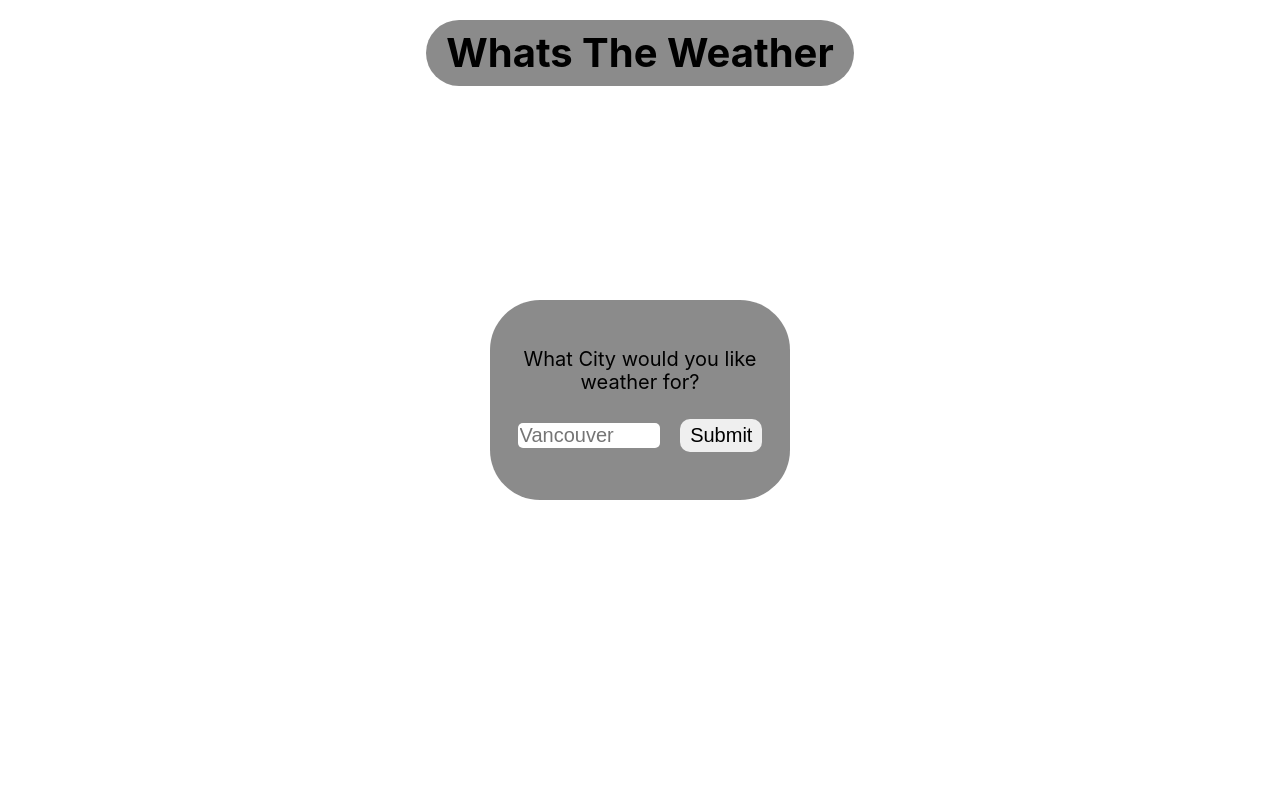
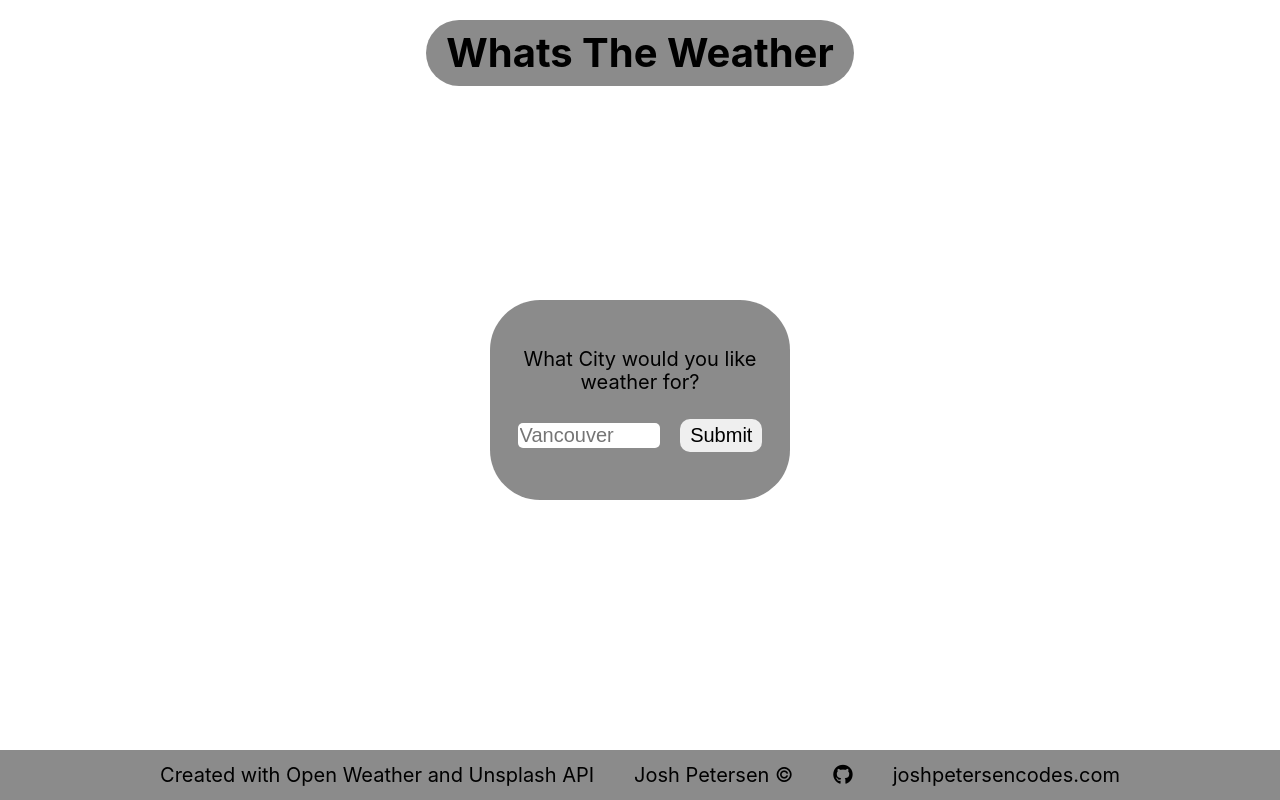
Before and after one commit to jpetersen92/weather-app, a React (Create React App) app: page / in a window 1280 px wide. Built offline with nearby package versions, Linux system fonts and the light colour scheme; no server answers.

Commit message:
updated error handeling

```diff
--- a/public/index.html
+++ b/public/index.html
@@ -24,7 +24,8 @@
       work correctly both with client-side routing and a non-root public URL.
       Learn how to configure a non-root public URL by running `npm run build`.
     -->
-    <title>React App</title>
+    <title>Weather App</title>
+    <script src="https://kit.fontawesome.com/8e7f7f44c9.js" crossorigin="anonymous"></script>
   </head>
   <body>
     <noscript>You need to enable JavaScript to run this app.</noscript>
--- a/src/App.css
+++ b/src/App.css
@@ -29,6 +29,11 @@ h1 {
   background-color: rgba(110, 110, 110, 0.8);
   border-radius: 50px;
   padding: 10px 20px;
+}
+
+a {
+  color: #000;
+  text-decoration: none;
 }
 
 .App {
@@ -118,7 +123,7 @@ button:hover {
 
 .back {
   position: absolute;
-  bottom: 20px;
+  bottom: 100px;
   padding: 5px 10px;
   background-color: rgba(110, 110, 110, 0.8);
   border: none;
@@ -245,3 +250,14 @@ input:checked + .switch-left + .switch-right {
 input:checked + .switch-left + .switch-right::before {
   background-color: #ccc;
 }
+
+footer {
+  position: absolute;
+  bottom: 0;
+  background-color: rgba(110, 110, 110, 0.8);
+  width: 100%;
+  height: 50px;
+  display: flex;
+  justify-content: center;
+  align-items: center;
+}
--- a/src/App.js
+++ b/src/App.js
@@ -3,6 +3,7 @@ import axios from 'axios';
 import './App.css';
 import WeatherCard from './components/WeatherCard';
 import UserInput from './components/UserInput'
+import Footer from './components/Footer';
 
 function App() {
 
@@ -35,7 +36,9 @@ function App() {
       setWeather(res.data.weather[0].description);
       setIcon(`http://openweathermap.org/img/wn/${res.data.weather[0].icon}@4x.png`)
     })
+  }, [input, userInput])
 
+  useEffect(() => {
     axios({
       url: 'https://api.unsplash.com/photos/random',
       method: 'GET',
@@ -46,7 +49,7 @@ function App() {
     }).then((res) => {
       setBackground(res.data.urls.full)
     })
-  }, [userInput])
+  })
 
   const handleClick = () => {
     setUserInput(false)
@@ -69,6 +72,8 @@ function App() {
         <UserInput setInput={setInput} setUserInput={setUserInput}/>
         </>
       }
+
+      <Footer />
     </div>
   );
 }
--- /dev/null
+++ b/src/components/Footer.js
@@ -0,0 +1,14 @@
+const Footer = () => {
+    return(
+        <footer>
+            <ul>
+                <li>Created with Open Weather and Unsplash API</li>
+                <li>Josh Petersen ©</li>
+                <li><a href="https://github.com/jpetersen92"><i className="fab fa-github"></i></a></li>
+                <li><a href="https://www.joshpetersencodes.com/">joshpetersencodes.com</a></li>
+            </ul>
+        </footer>
+    )
+}
+
+export default Footer
```
